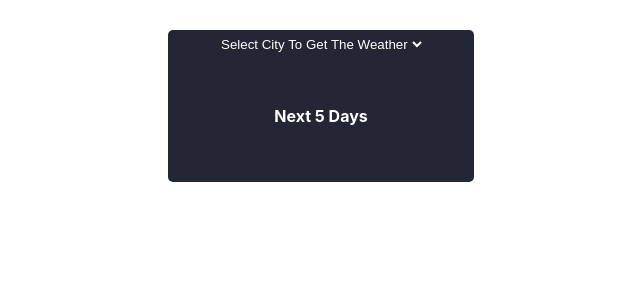
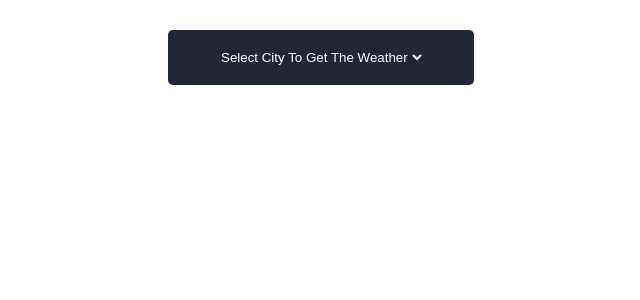
Before and after one commit to asadshaikhcodes/TheWeatherApp, a React (Create React App) app: page / in a window 1280 px wide. Shown: the top 300 px of the page, without its empty margins (319-959 px from the left). Built offline with nearby package versions, Linux system fonts and the light colour scheme; the HTML template or start-up script is replaced by a standard one.

Commit message:
fixed some css styles

```diff
--- a/src/App.css
+++ b/src/App.css
@@ -28,7 +28,7 @@
   color: #61dafb;
 }
 
-.home{
+.home {
   width: 300px;
   border-radius: 5px;
   background-color: #232634;
@@ -38,18 +38,19 @@
   overflow-y: auto;
 }
 
-.selectCity{
+.selectCity {
   background: transparent;
   border-color: transparent;
   color: #fff;
+  margin: 15px auto 15px;
 }
 
-.selectCity option{
+.selectCity option {
   background-color: #232634;
 }
 
-.cityCondition{
-  background-color: #2E3341;
+.cityCondition {
+  background-color: #2e3341;
   width: 90%;
   border-radius: 5px;
   padding: 6px 3px;
--- a/src/components/WeatherHome.jsx
+++ b/src/components/WeatherHome.jsx
@@ -46,9 +46,9 @@ function WeatherHome() {
       });
   };
 
-//   useEffect(() => {
-//     console.log("no effect");
-//   });
+  //   useEffect(() => {
+  //     console.log("no effect");
+  //   });
 
   return (
     <div className="home">
@@ -66,7 +66,7 @@ function WeatherHome() {
             <h3>{weatherDetails.cityName}</h3>
           </div>
         )}
-        {weatherDetails.forecast && (
+        {weatherDetails.forecast && weatherDetails.forecast.length > 0 && (
           <ul style={{ listStyle: "none", padding: "15px" }}>
             <h4>Next 5 Days</h4>
             {weatherDetails.forecast.map((forecast) => {
```
